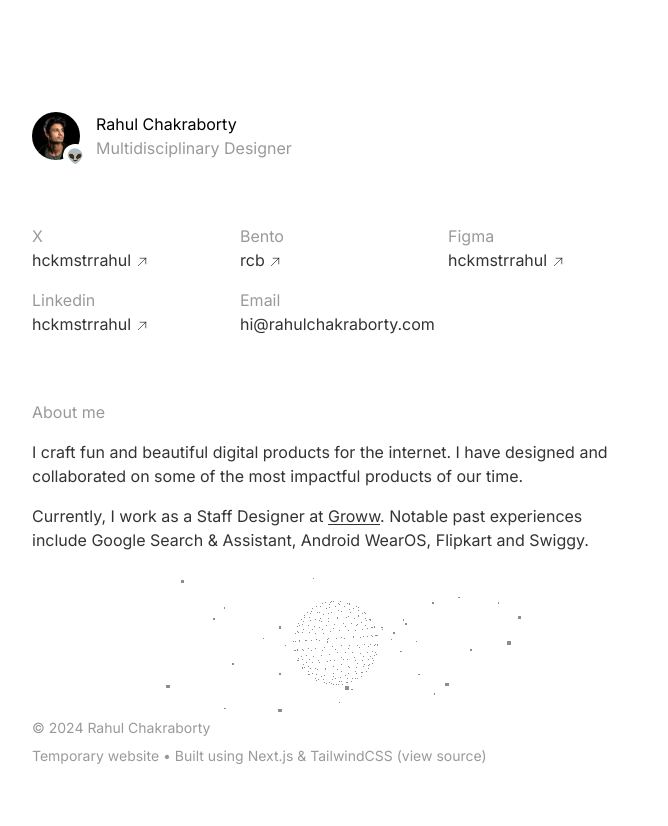
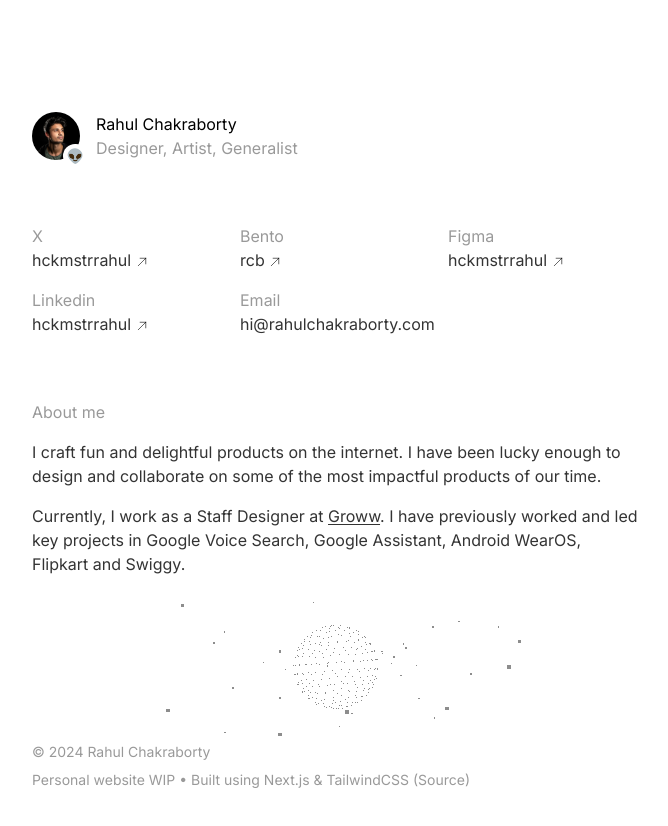
Before and after one commit to hckmstrrahul/minimal-portfolio, a Next.js app: page / in a window 1280 px wide. Shown: the top 826 px of the page, without its empty margins (304-972 px from the left). Built offline with nearby package versions, Linux system fonts and the light colour scheme.

Commit message:
copy-changes

```diff
--- a/app/page.tsx
+++ b/app/page.tsx
@@ -37,7 +37,7 @@ function Header() {
       </div>
       <div className="flex flex-col">
         <h1>Rahul Chakraborty</h1>
-        <p className="text-quaternary">Multidisciplinary Designer</p>
+        <p className="text-quaternary">Designer, Artist, Generalist</p>
       </div>
     </div>
   );
@@ -48,8 +48,8 @@ function AboutMe() {
     <div className="flex flex-col gap-4">
       <p className="text-quaternary">About me</p>
       <div className="text-secondary flex flex-col gap-4">
-        <h1>I craft fun and beautiful digital products for the internet. I have designed and collaborated on some of the most impactful products of our time. </h1>
-        <h1>Currently, I work as a Staff Designer at <a href="https://groww.in" target="_blank" rel="noopener noreferrer" className="underline underline-offset-2">Groww</a>. Notable past experiences include Google Search & Assistant, Android WearOS, Flipkart and Swiggy.</h1>
+        <h1>I craft fun and delightful products on the internet. I have been lucky enough to design and collaborate on some of the most impactful products of our time. </h1>
+        <h1>Currently, I work as a Staff Designer at <a href="https://groww.in" target="_blank" rel="noopener noreferrer" className="underline underline-offset-2">Groww</a>. I have previously worked and led key projects in Google Voice Search, Google Assistant, Android WearOS, Flipkart and Swiggy.</h1>
       </div>
     </div>
   );
--- a/ui/Footer.tsx
+++ b/ui/Footer.tsx
@@ -11,13 +11,13 @@ export default function Footer() {
       <p className="flex flex-col gap-2">
         © {new Date().getFullYear()} Rahul Chakraborty
         <span>
-          Temporary website • Built using Next.js & TailwindCSS (
+          Personal website WIP • Built using Next.js & TailwindCSS (
           <a
             href="https://github.com/cristicretu/cretu.dev" // Update this with your GitHub repository URL
             rel="noopener noreferrer"
             target="_blank"
           >
-            view source
+            Source
           </a>
           )
         </span>
```
